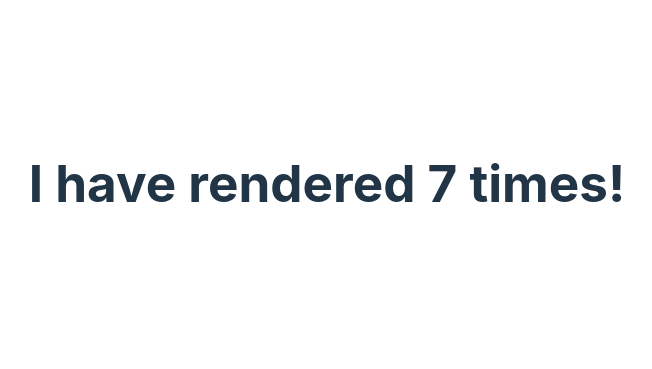
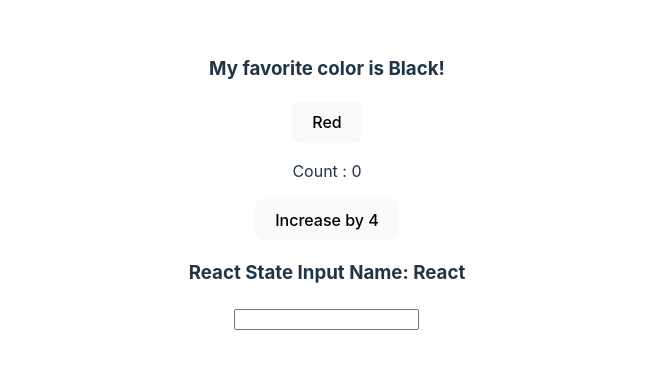
Before and after one commit to Vannalasai/react-hooks, a React (Vite) app: page / in a window 1280 px wide. Shown: the part 217-586 px from the top of the page, without its empty margins (313-965 px from the left). Built offline with nearby package versions, Linux system fonts and the light colour scheme.

Commit message:
third commit

```diff
--- a/src/App.jsx
+++ b/src/App.jsx
@@ -6,8 +6,8 @@ function App() {
 
   return (
     <>
-      {/* <UseState /> */}
-      <UseEffect />
+      <UseState />
+      {/* <UseEffect /> */}
     </>
   )
 }
--- a/src/components/useEffect.jsx
+++ b/src/components/useEffect.jsx
@@ -7,6 +7,7 @@ function UseEffect() {
   useEffect(() => {
     setTimeout(() => {
       setCount(count + 1);
+      // console.log(count + 1)
     },1000)
   })
 
--- a/src/components/useState.jsx
+++ b/src/components/useState.jsx
@@ -4,6 +4,7 @@ function UseState() {
     const [name, setName] = useState("Black")
     const [isFirstName, setIsFirstName] = useState()
     const [count, setCount] = useState(0);
+    const [value, setValue] = useState("React")
 
     const changeName = () => {
       if(isFirstName){
@@ -21,12 +22,20 @@ function UseState() {
       setCount(count => count + 1)
     }
 
+    const changeInputValue = (event) => {
+        // console.log(event.target.value)
+        setValue(event.target.value)
+    }
+
     return(
       <>
         <h3>My favorite color is {name}!</h3>
         <button onClick={changeName}>{name === "Black" ? "Red" : "Black"}</button>
         <p>Count : {count}</p>
         <button onClick={increaseCountValue}>Increase by 4</button>
+
+        <h3>React State Input Name: {value}</h3>
+        <input type="text" onChange={() => changeInputValue(event)}/>
       </>
     )
 }
```
